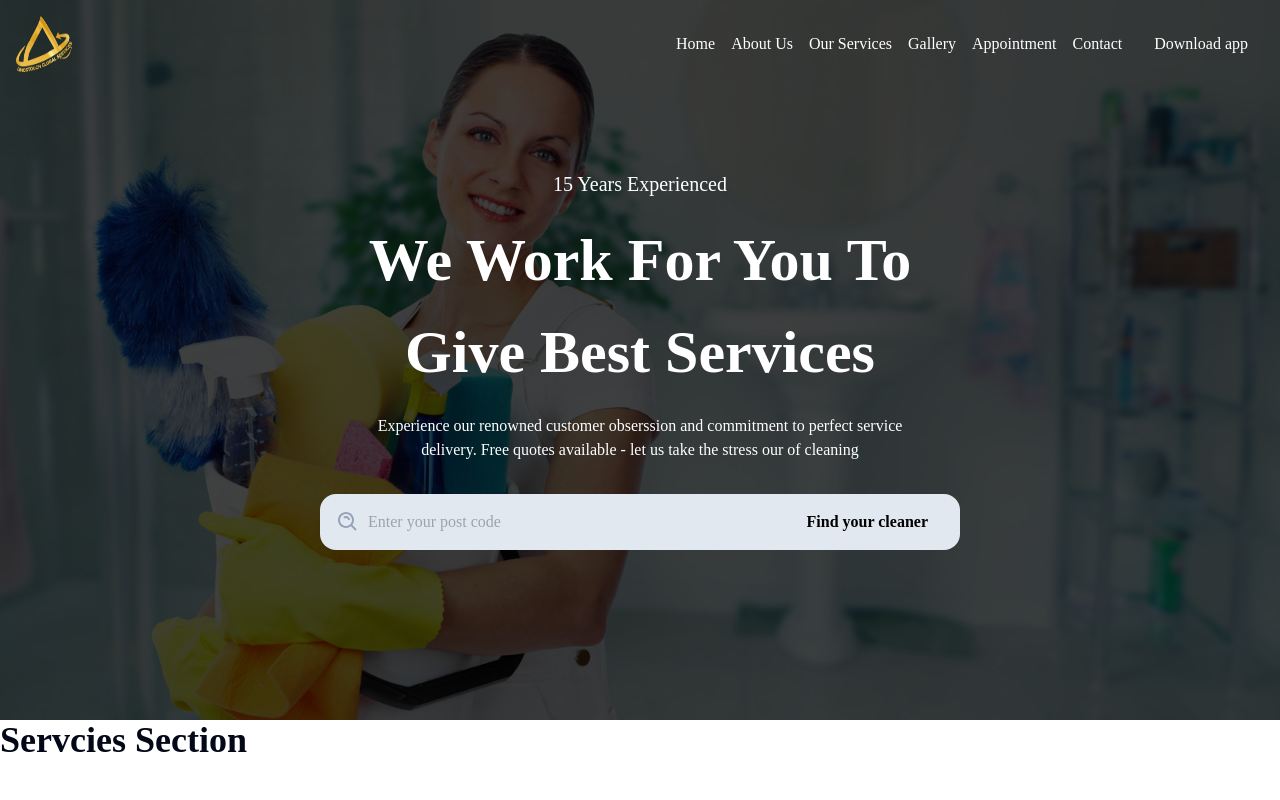
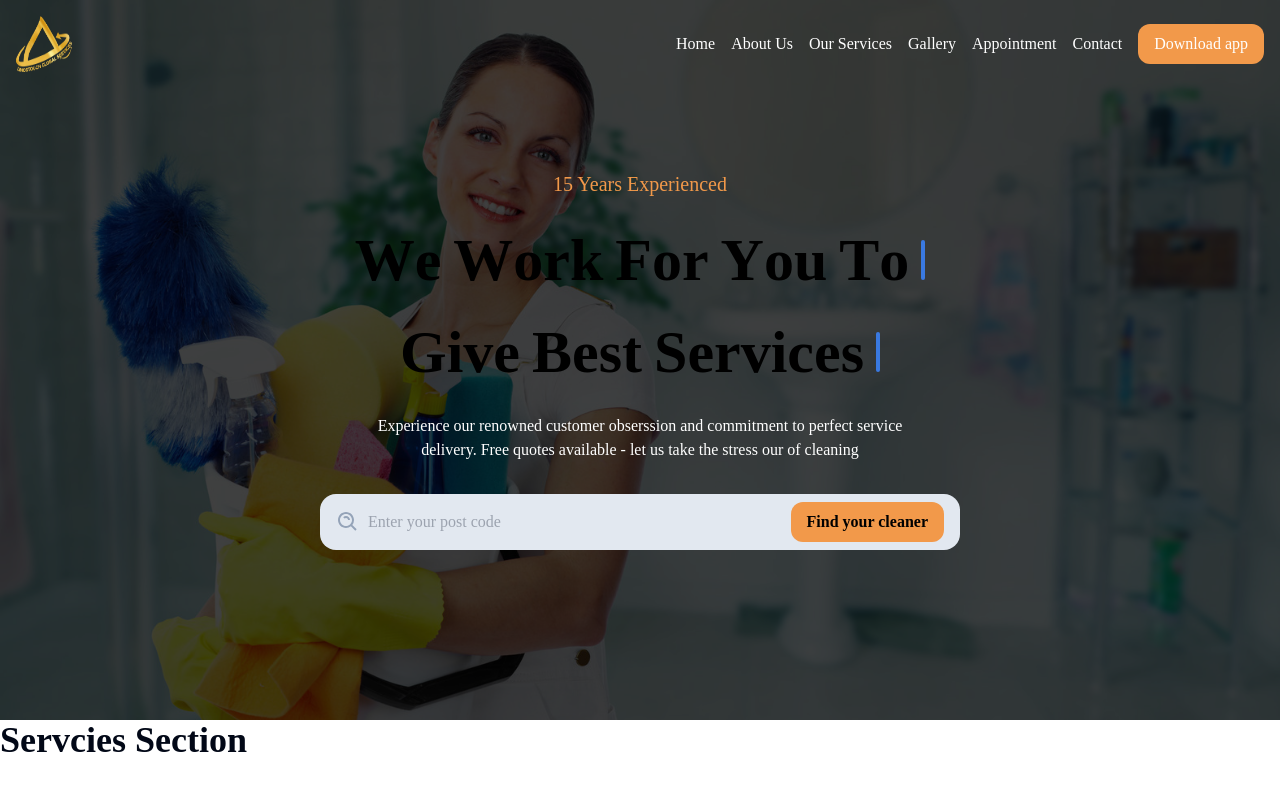
Before and after one commit to codeplan73/linos-touch-booking-web, a Next.js app: page / in a window 1280 px wide. Shown: the top 800 px of the page. Built offline with nearby package versions, Linux system fonts and the light colour scheme.

Commit message:
added typewriter effect to hero section

```diff
--- a/app/components/home/Hero.tsx
+++ b/app/components/home/Hero.tsx
@@ -1,7 +1,44 @@
 import React from "react";
 import HeroForm from "./HeroForm";
+import { TypewriterEffect } from "../ui/typewriter-effect";
 
 const Hero = () => {
+  const words1 = [
+    {
+      text: "We",
+      className: "text-6xl font-semibold text-center",
+    },
+    {
+      text: "Work",
+      className: "text-6xl font-semibold text-center",
+    },
+    {
+      text: "For",
+      className: "text-6xl font-semibold text-center",
+    },
+    {
+      text: "You",
+      className: "text-6xl font-semibold text-center",
+    },
+    {
+      text: "To",
+      className: "text-6xl font-semibold text-center",
+    },
+  ];
+  const words2 = [
+    {
+      text: "Give",
+      className: "text-6xl font-semibold text-center",
+    },
+    {
+      text: "Best",
+      className: "text-6xl font-semibold text-center",
+    },
+    {
+      text: "Services",
+      className: "text-6xl font-semibold text-center",
+    },
+  ];
   return (
     <div
       className="relative w-full md:w-[100vw] bg-no-repeat bg-center md:bg-top bg-cover h-[90vh]  overflow-hidden"
@@ -15,12 +52,15 @@
         <h4 className="text-primaryColor text-xl text-center">
           15 Years Experienced
         </h4>
-        <h2 className="text-6xl font-semibold text-center">
+
+        {/* <h2 className="text-6xl font-semibold text-center">
           We Work For You To
-        </h2>
-        <h2 className="text-6xl font-semibold text-center">
+        </h2> */}
+        <TypewriterEffect words={words1} />
+        {/* <h2 className="text-6xl font-semibold text-center">
           Give Best Services
-        </h2>
+        </h2> */}
+        <TypewriterEffect words={words2} />
         <p className="text-center">
           Experience our renowned customer obserssion and commitment to perfect
           service <br /> delivery. Free quotes available - let us take the
--- /dev/null
+++ b/app/components/ui/typewriter-effect.tsx
@@ -0,0 +1,186 @@
+"use client";
+
+import { cn } from "@/app/utils/cn";
+import { motion, stagger, useAnimate, useInView } from "framer-motion";
+import { useEffect } from "react";
+
+export const TypewriterEffect = ({
+  words,
+  className,
+  cursorClassName,
+}: {
+  words: {
+    text: string;
+    className?: string;
+  }[];
+  className?: string;
+  cursorClassName?: string;
+}) => {
+  // split text inside of words into array of characters
+  const wordsArray = words.map((word) => {
+    return {
+      ...word,
+      text: word.text.split(""),
+    };
+  });
+
+  const [scope, animate] = useAnimate();
+  const isInView = useInView(scope);
+  useEffect(() => {
+    if (isInView) {
+      animate(
+        "span",
+        {
+          display: "inline-block",
+          opacity: 1,
+        },
+        {
+          duration: 0.3,
+          delay: stagger(0.1),
+          ease: "easeInOut",
+        }
+      );
+    }
+  }, [isInView]);
+
+  const renderWords = () => {
+    return (
+      <motion.div ref={scope} className="inline">
+        {wordsArray.map((word, idx) => {
+          return (
+            <div key={`word-${idx}`} className="inline-block">
+              {word.text.map((char, index) => (
+                <motion.span
+                  initial={{}}
+                  key={`char-${index}`}
+                  className={cn(
+                    `dark:text-white text-black opacity-0 hidden`,
+                    word.className
+                  )}
+                >
+                  {char}
+                </motion.span>
+              ))}
+              &nbsp;
+            </div>
+          );
+        })}
+      </motion.div>
+    );
+  };
+  return (
+    <div
+      className={cn(
+        "text-base sm:text-xl md:text-3xl lg:text-5xl font-bold text-center",
+        className
+      )}
+    >
+      {renderWords()}
+      <motion.span
+        initial={{
+          opacity: 0,
+        }}
+        animate={{
+          opacity: 1,
+        }}
+        transition={{
+          duration: 0.8,
+          repeat: Infinity,
+          repeatType: "reverse",
+        }}
+        className={cn(
+          "inline-block rounded-sm w-[4px] h-4 md:h-6 lg:h-10 bg-blue-500",
+          cursorClassName
+        )}
+      ></motion.span>
+    </div>
+  );
+};
+
+export const TypewriterEffectSmooth = ({
+  words,
+  className,
+  cursorClassName,
+}: {
+  words: {
+    text: string;
+    className?: string;
+  }[];
+  className?: string;
+  cursorClassName?: string;
+}) => {
+  // split text inside of words into array of characters
+  const wordsArray = words.map((word) => {
+    return {
+      ...word,
+      text: word.text.split(""),
+    };
+  });
+  const renderWords = () => {
+    return (
+      <div>
+        {wordsArray.map((word, idx) => {
+          return (
+            <div key={`word-${idx}`} className="inline-block">
+              {word.text.map((char, index) => (
+                <span
+                  key={`char-${index}`}
+                  className={cn(`dark:text-white text-black `, word.className)}
+                >
+                  {char}
+                </span>
+              ))}
+              &nbsp;
+            </div>
+          );
+        })}
+      </div>
+    );
+  };
+
+  return (
+    <div className={cn("flex space-x-1 my-6", className)}>
+      <motion.div
+        className="overflow-hidden pb-2"
+        initial={{
+          width: "0%",
+        }}
+        whileInView={{
+          width: "fit-content",
+        }}
+        transition={{
+          duration: 2,
+          ease: "linear",
+          delay: 1,
+        }}
+      >
+        <div
+          className="text-xs sm:text-base md:text-xl lg:text:3xl xl:text-5xl font-bold"
+          style={{
+            whiteSpace: "nowrap",
+          }}
+        >
+          {renderWords()}{" "}
+        </div>{" "}
+      </motion.div>
+      <motion.span
+        initial={{
+          opacity: 0,
+        }}
+        animate={{
+          opacity: 1,
+        }}
+        transition={{
+          duration: 0.8,
+
+          repeat: Infinity,
+          repeatType: "reverse",
+        }}
+        className={cn(
+          "block rounded-sm w-[4px]  h-4 sm:h-6 xl:h-12 bg-blue-500",
+          cursorClassName
+        )}
+      ></motion.span>
+    </div>
+  );
+};
--- /dev/null
+++ b/app/utils/cn.ts
@@ -0,0 +1,6 @@
+import { ClassValue, clsx } from "clsx";
+import { twMerge } from "tailwind-merge";
+
+export function cn(...inputs: ClassValue[]) {
+  return twMerge(clsx(inputs));
+}
--- a/tailwind.config.ts
+++ b/tailwind.config.ts
@@ -1,5 +1,8 @@
 import type { Config } from "tailwindcss";
 const { fontFamily } = require("tailwindcss/defaultTheme");
+const {
+  default: flattenColorPalette,
+} = require("tailwindcss/lib/util/flattenColorPalette");
 
 const config = {
   darkMode: ["class"],
@@ -20,6 +23,22 @@
     },
     extend: {
       colors: {
+        primaryColor: "#F2994A",
+        secondaryColor: "#092C4C",
+        infoColor: "#2F80ED",
+        successColor: "#27AE60",
+        warningColor: "#E2B93B",
+        errorColor: "#EB5757",
+        errorAscent: "#EB5757",
+        black1: "#000000",
+        black2: "#1D1D1D",
+        black3: "#282828",
+        white: "#FFFFFF",
+        gray1: "#333333",
+        gray2: "#4F4F4F",
+        gray3: "#828282",
+        gray4: "#BDBDBD",
+        gray5: "#EOEOEO",
         border: "hsl(var(--border))",
         input: "hsl(var(--input))",
         ring: "hsl(var(--ring))",
@@ -78,7 +97,19 @@
       },
     },
   },
-  plugins: [require("tailwindcss-animate")],
+  plugins: [require("tailwindcss-animate"), addVariablesForColors],
 } satisfies Config;
 
+// This plugin adds each Tailwind color as a global CSS variable, e.g. var(--gray-200).
+function addVariablesForColors({ addBase, theme }: any) {
+  let allColors = flattenColorPalette(theme("colors"));
+  let newVars = Object.fromEntries(
+    Object.entries(allColors).map(([key, val]) => [`--${key}`, val])
+  );
+
+  addBase({
+    ":root": newVars,
+  });
+}
+
 export default config;
```
